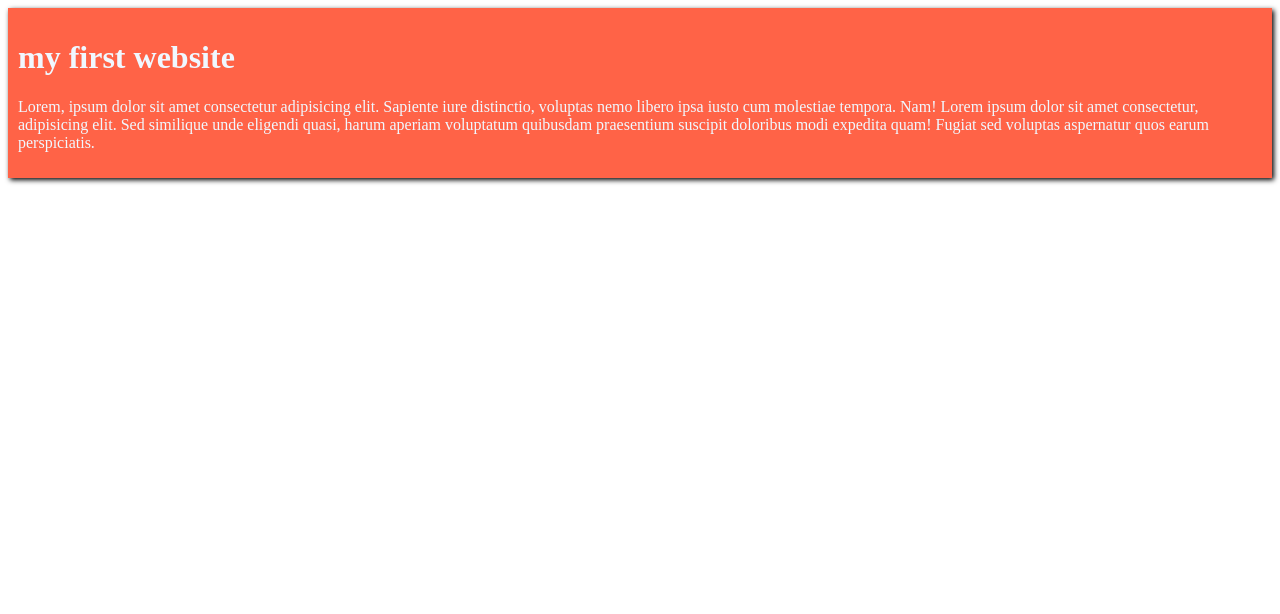
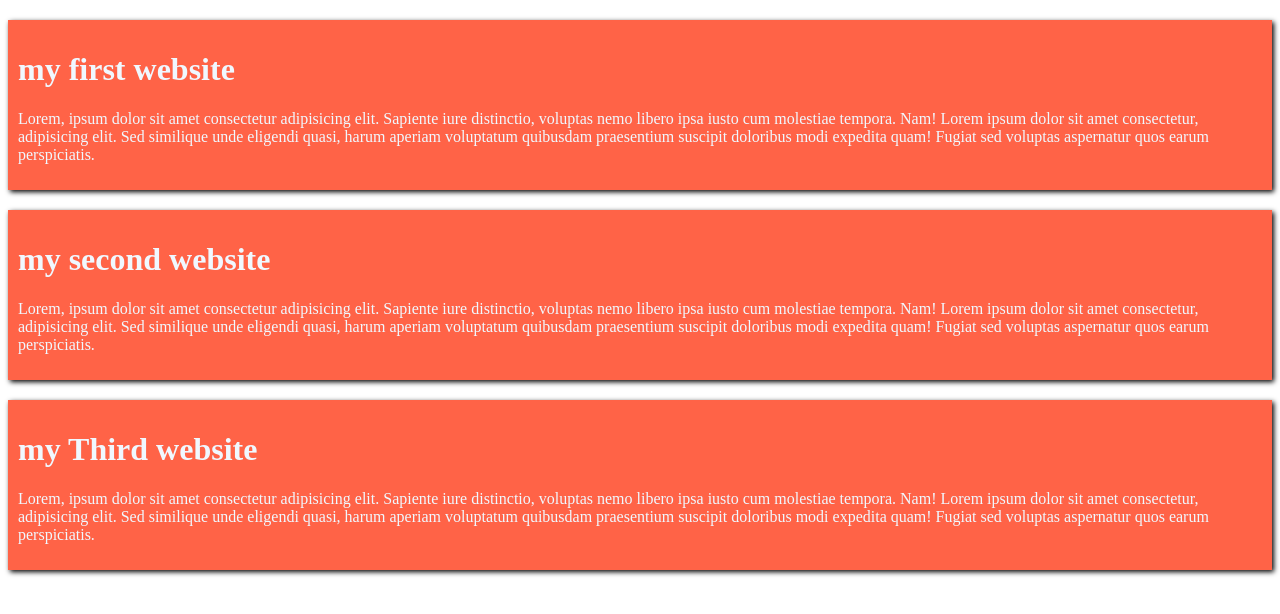
Before and after one commit to udoykumar/my-first-github-repo, a plain HTML site: page index.html in a window 1280 px wide. Drawn offline with Linux system fonts and the light colour scheme.

Commit message:
added 2blog

```diff
--- a/index.html
+++ b/index.html
@@ -11,5 +11,13 @@
         <h1>my first website</h1>
         <p>Lorem, ipsum dolor sit amet consectetur adipisicing elit. Sapiente iure distinctio, voluptas nemo libero ipsa iusto cum molestiae tempora. Nam! Lorem ipsum dolor sit amet consectetur, adipisicing elit. Sed similique unde eligendi quasi, harum aperiam voluptatum quibusdam praesentium suscipit doloribus modi expedita quam! Fugiat sed voluptas aspernatur quos earum perspiciatis.</p>
     </div>
+    <div>
+        <h1>my second website</h1>
+        <p>Lorem, ipsum dolor sit amet consectetur adipisicing elit. Sapiente iure distinctio, voluptas nemo libero ipsa iusto cum molestiae tempora. Nam! Lorem ipsum dolor sit amet consectetur, adipisicing elit. Sed similique unde eligendi quasi, harum aperiam voluptatum quibusdam praesentium suscipit doloribus modi expedita quam! Fugiat sed voluptas aspernatur quos earum perspiciatis.</p>
+    </div>
+    <div>
+        <h1>my Third website</h1>
+        <p>Lorem, ipsum dolor sit amet consectetur adipisicing elit. Sapiente iure distinctio, voluptas nemo libero ipsa iusto cum molestiae tempora. Nam! Lorem ipsum dolor sit amet consectetur, adipisicing elit. Sed similique unde eligendi quasi, harum aperiam voluptatum quibusdam praesentium suscipit doloribus modi expedita quam! Fugiat sed voluptas aspernatur quos earum perspiciatis.</p>
+    </div>
 </body>
 </html>
--- a/style.css
+++ b/style.css
@@ -3,4 +3,5 @@ div{
     padding: 10px;
     color: aliceblue;
     box-shadow: 2px 2px 5px #000;
+    margin: 20px 0;
 }
```
